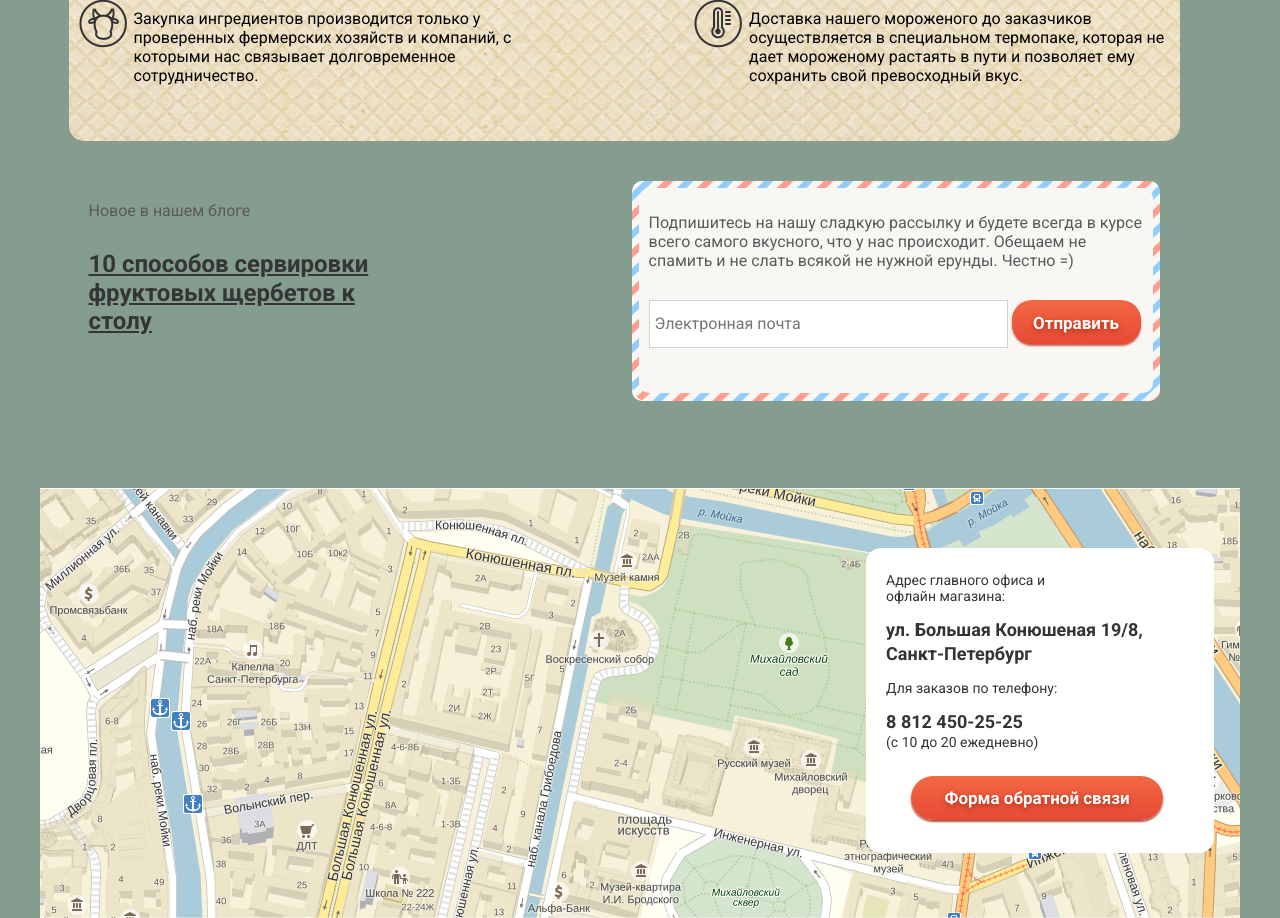
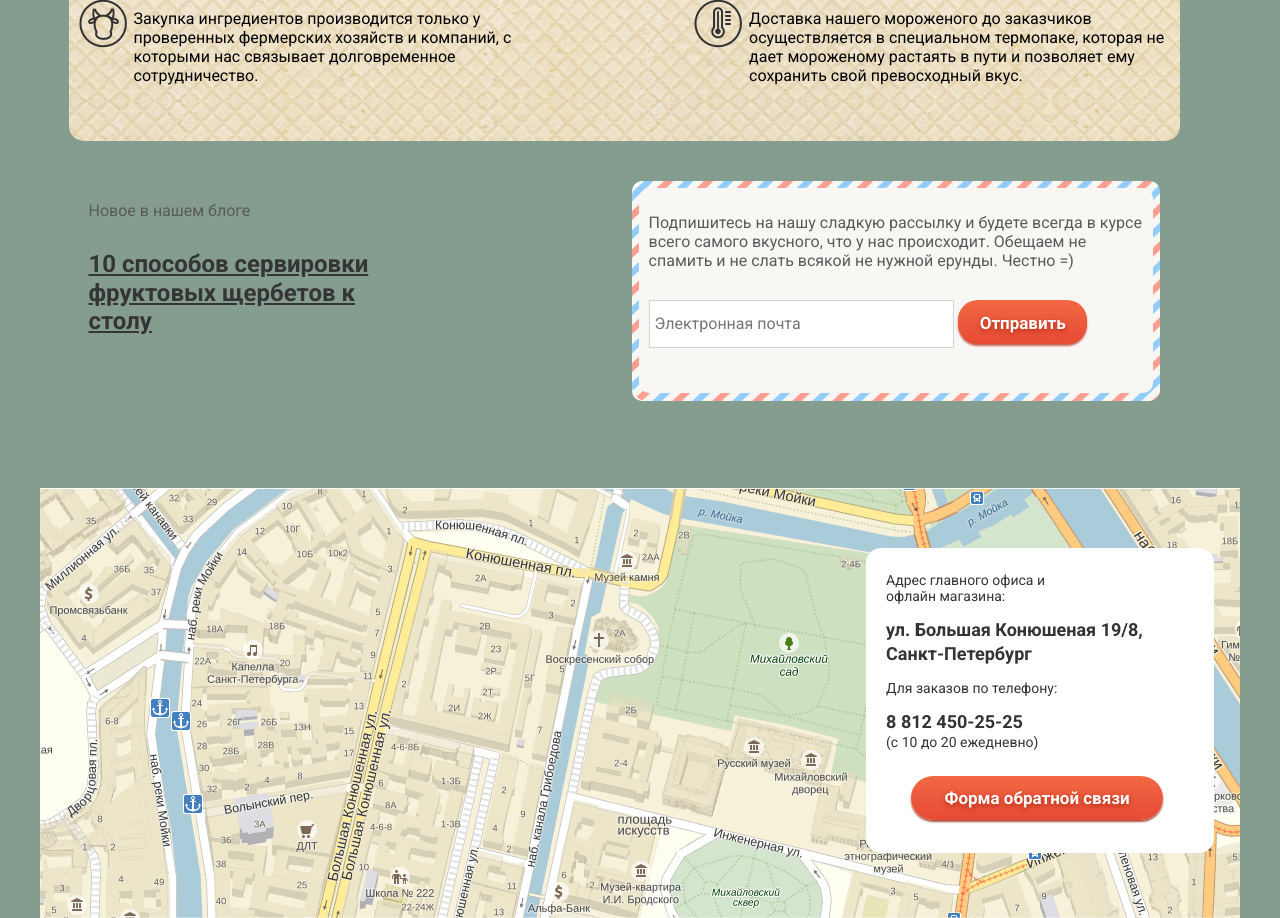
Before and after one commit to KateAlf/Gllacy, a plain HTML site: page index.html in a window 1280 px wide. Shown: the part 1483-2401 px from the top of the page. Drawn offline with Linux system fonts and the light colour scheme.

Commit message:
Fixed newsletter email button width

```diff
--- a/css/style.css
+++ b/css/style.css
@@ -925,7 +925,7 @@ body > input[type="radio"] {
     margin-bottom: 30px;
 }
 .email {
-    width: 350px;
+    width: 60%;
     height: 44px;
     background: #fff;
     border: 1px solid #d3d3d2;
```
